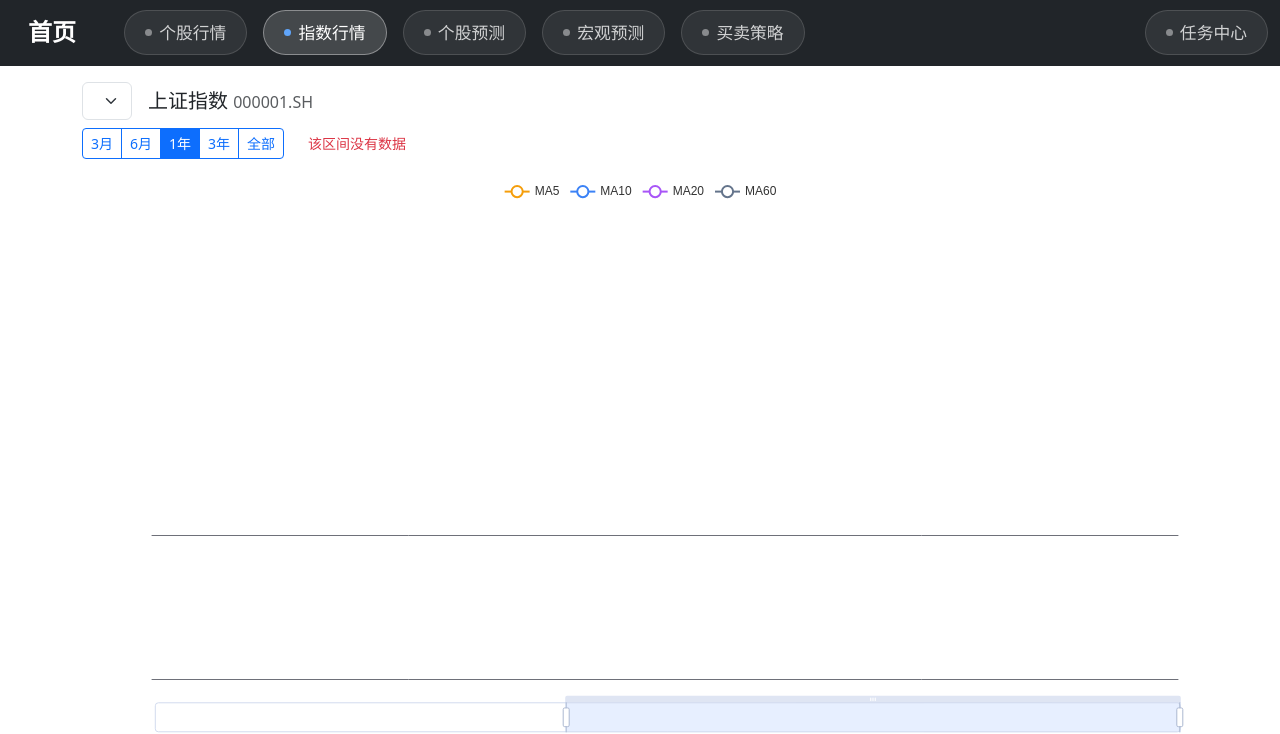
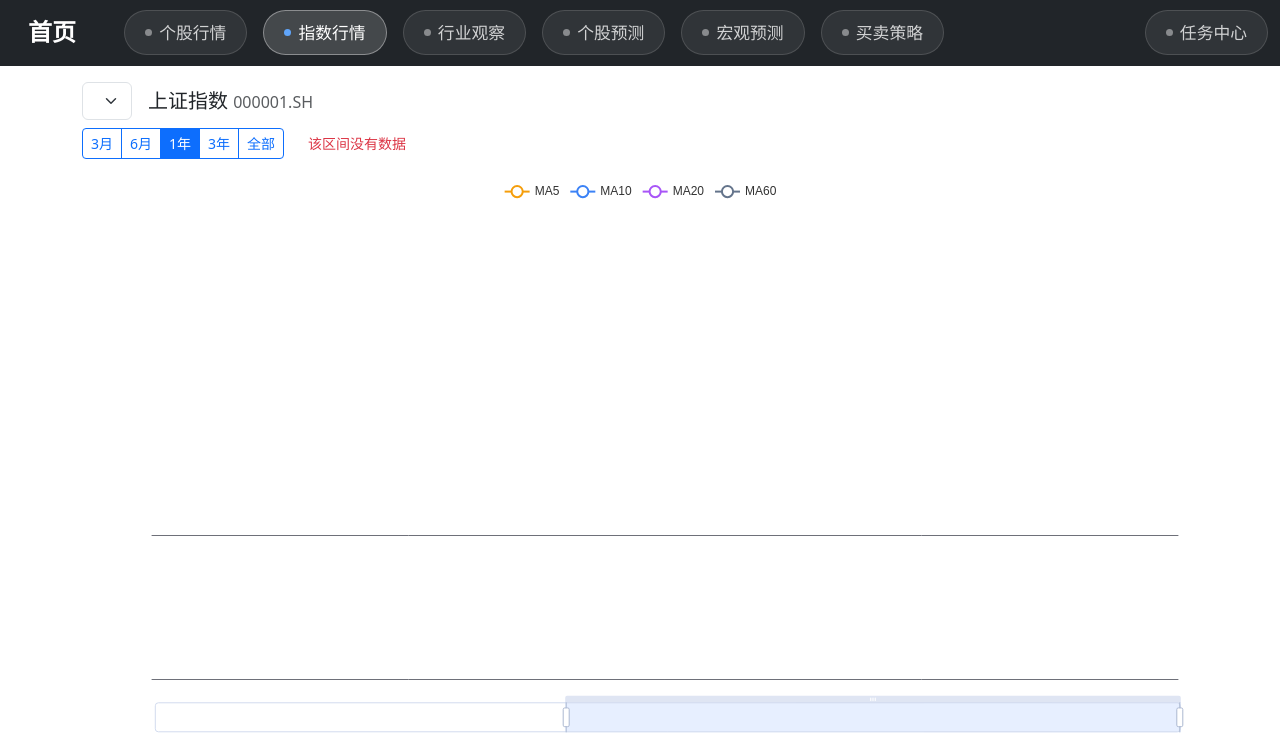
Before and after one commit to xiaopan91/ps_web, a FastAPI app: page /index in a window 1280 px wide. Shown: the top 734 px of the page. Run offline with FastAPI, Linux system fonts and the light colour scheme; data that the repository does not hold is empty; some libraries are stand-ins or nearby versions.

Commit message:
指数行情页导航补「行业观察」入口（批量编辑时 active 写法不同致锚点未匹配漏网）

```diff
--- a/templates/index_quotes.html
+++ b/templates/index_quotes.html
@@ -20,6 +20,7 @@
           <a class="navbar-brand mb-0 h1" href="/">首页</a>
           <a class="app-nav" href="/stock">个股行情</a>
           <a class="app-nav active" href="/index">指数行情</a>
+          <a class="app-nav" href="/industry">行业观察</a>
           <a class="app-nav" href="/stockpredict">个股预测</a>
           <a class="app-nav" href="/predict">宏观预测</a>
           <a class="app-nav" href="/strategy">买卖策略</a>
```
